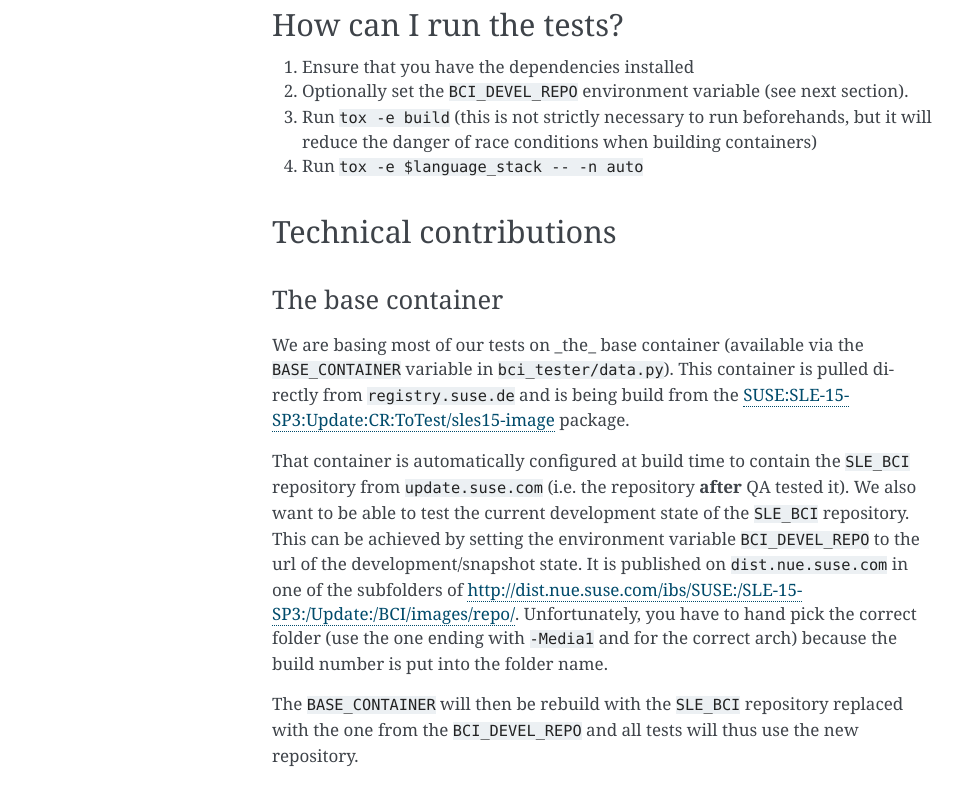
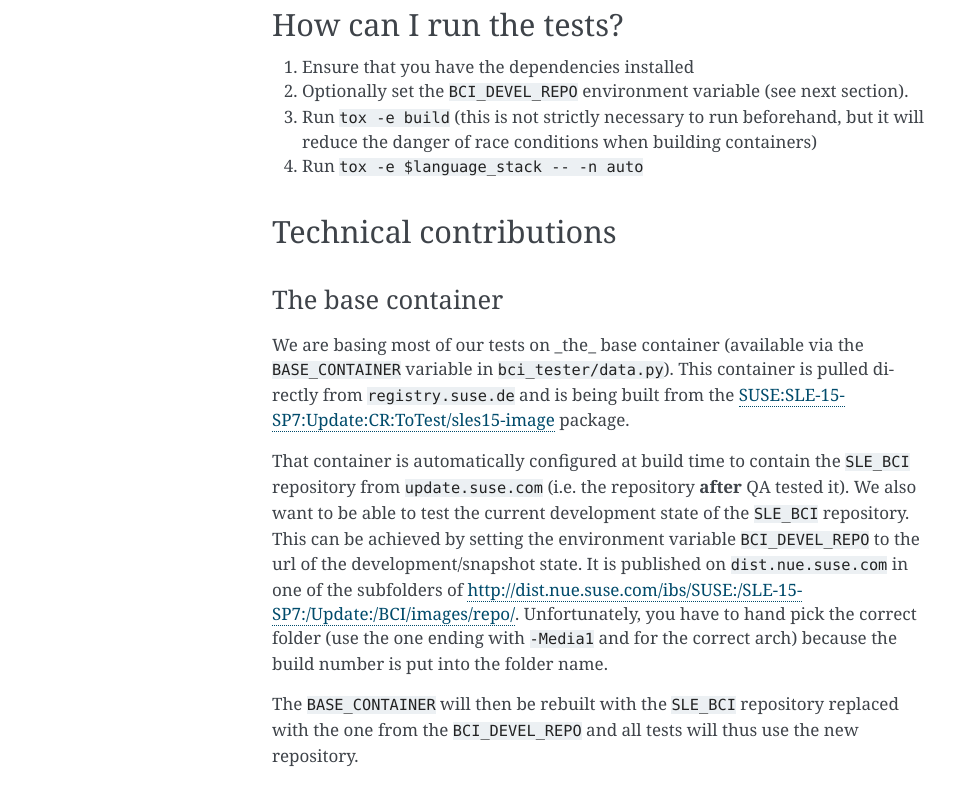
Before and after one commit to SUSE/BCI-tests, a Sphinx documentation site: the page built from source/index.rst, in a window 1280 px wide and 1400 px high, scrolled down 621 px. Shown: the part 155-958 px from the top of the window, without its empty margins (148-1110 px from the left). Built offline with Sphinx 7.4.7, drawn with Linux system fonts in a browser that asks for light colours; some of the changed text lies outside the part shown.

Commit message:
Fixup typos

```diff
--- a/README.rst
+++ b/README.rst
@@ -38,7 +38,7 @@
 
 1. Ensure that you have the dependencies installed
 2. Optionally set the ``BCI_DEVEL_REPO`` environment variable (see next section).
-3. Run ``tox -e build`` (this is not strictly necessary to run beforehands, but it
+3. Run ``tox -e build`` (this is not strictly necessary to run beforehand, but it
    will reduce the danger of race conditions when building containers)
 4. Run ``tox -e $language_stack -- -n auto``
 
@@ -50,9 +50,9 @@
 
 We are basing most of our tests on _the_ base container (available via the
 ``BASE_CONTAINER`` variable in :file:`bci_tester/data.py`). This container is pulled
-directly from ``registry.suse.de`` and is being build from the
-`SUSE:SLE-15-SP3:Update:CR:ToTest/sles15-image
-<https://build.suse.de/package/show/SUSE:SLE-15-SP3:Update:CR:ToTest/sles15-image>`_
+directly from ``registry.suse.de`` and is being built from the
+`SUSE:SLE-15-SP7:Update:CR:ToTest/sles15-image
+<https://build.suse.de/package/show/SUSE:SLE-15-SP7:Update:CR:ToTest/sles15-image>`_
 package.
 
 That container is automatically configured at build time to contain the
@@ -61,11 +61,11 @@
 ``SLE_BCI`` repository. This can be achieved by setting the environment variable
 ``BCI_DEVEL_REPO`` to the url of the development/snapshot state. It is published
 on ``dist.nue.suse.com`` in one of the subfolders of
-http://dist.nue.suse.com/ibs/SUSE:/SLE-15-SP3:/Update:/BCI/images/repo/. Unfortunately,
+http://dist.nue.suse.com/ibs/SUSE:/SLE-15-SP7:/Update:/BCI/images/repo/. Unfortunately,
 you have to hand pick the correct folder (use the one ending with ``-Media1`` and
 for the correct arch) because the build number is put into the folder name.
 
-The ``BASE_CONTAINER`` will then be rebuild with the ``SLE_BCI`` repository
+The ``BASE_CONTAINER`` will then be rebuilt with the ``SLE_BCI`` repository
 replaced with the one from the ``BCI_DEVEL_REPO`` and all tests will thus use
 the new repository.
 
@@ -172,7 +172,7 @@
 non-zero status when the desired formatting is not applied.
 
 The :file:`pre-commit-full.sh` script in addition also checks if any container
-marker in :file:`pyproject.toml` is missing. This checks takes some time.
+marker in :file:`pyproject.toml` is missing. This check takes some time.
 
 To install the hook, execute the following commands from the top level project
 directory:
--- a/conftest.py
+++ b/conftest.py
@@ -96,7 +96,7 @@
 ) -> Iterator[Tuple[Path, GitRepositoryBuild]]:
     """This fixture clones the `GitRepositoryBuild` into a temporary directory
     on the host system, `cd`'s into it and returns the path and the
-    `GitRepositoryBuild` as a tuple to the test function requesting this it.
+    `GitRepositoryBuild` as a tuple to the test function requesting this.
     """
 
     if isinstance(request.param, GitRepositoryBuild):
@@ -160,7 +160,7 @@
     yields the path to the dapper binary.
 
     If dapper is already installed on the host, then its location is
-    returned. Otherwise, dapper is either build from source inside a temporary
+    returned. Otherwise, dapper is either built from source inside a temporary
     directory or downloaded from rancher.com (if no go toolchain can be found).
 
     """
```
Also changed, not shown: CONTRIBUTING.md (+1 -1 lines), source/setup.rst (+6 -6 lines), 9 other files.
